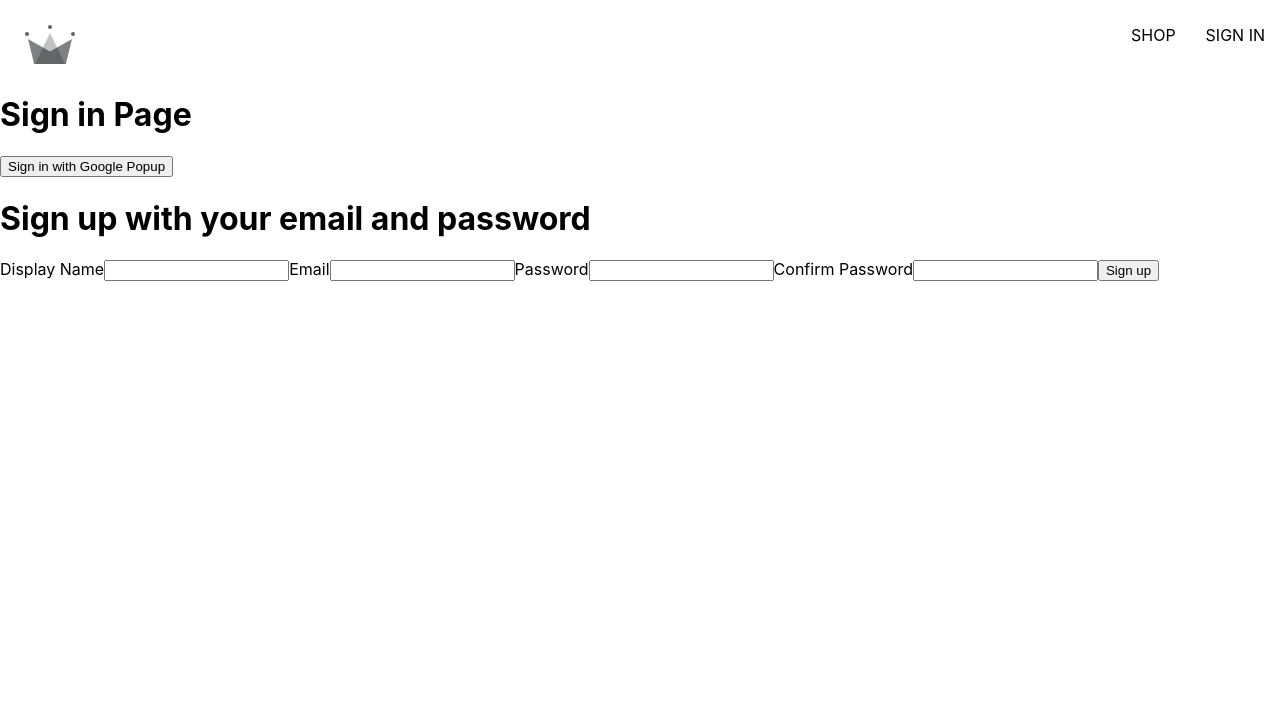
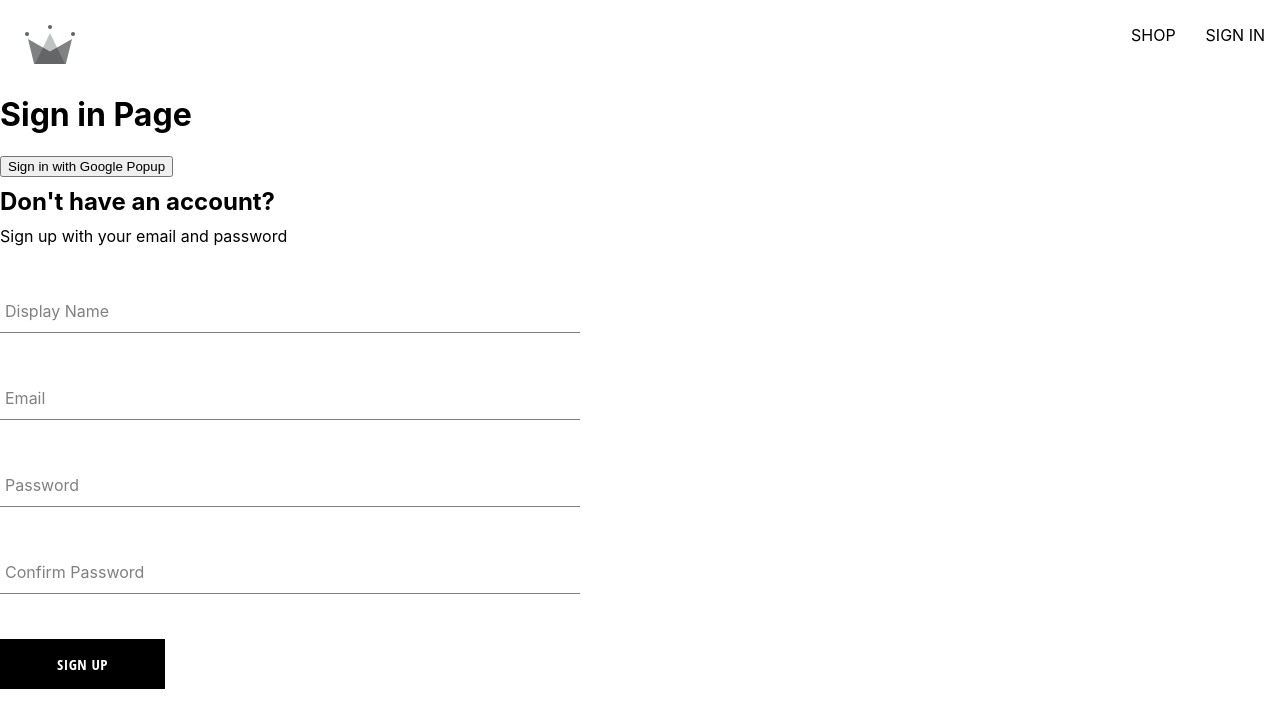
Before and after one commit to daveslaw/send-it, a React (Create React App) app: page /sign-in in a window 1280 px wide. Shown: the top 728 px of the page. Built offline with nearby package versions, Linux system fonts and the light colour scheme.

Commit message:
creation of signup component and styled button component

```diff
--- /dev/null
+++ b/src/components/Button/Button.js
@@ -0,0 +1,20 @@
+import React from "react";
+import "./button.styles.scss";
+
+const Button = ({ children, buttonType, ...otherProps }) => {
+	const buttonTypeClasses = {
+		google: "google-sign-in",
+		inverted: "inverted",
+		default: "default",
+	};
+	return (
+		<button
+			className={`button-container ${buttonTypeClasses[buttonType]}`}
+			{...otherProps}
+		>
+			{children}
+		</button>
+	);
+};
+
+export default Button;
--- /dev/null
+++ b/src/components/Button/button.styles.scss
@@ -0,0 +1,46 @@
+.button-container {
+    min-width: 165px;
+    width: auto;
+    height: 50px;
+    letter-spacing: 0.5px;
+    line-height: 50px;
+    padding: 0 35px 0 35px;
+    font-size: 15px;
+    background-color: black;
+    color: white;
+    text-transform: uppercase;
+    font-family: 'Open Sans Condensed';
+    font-weight: bolder;
+    border: none;
+    cursor: pointer;
+    display: flex;
+    justify-content: center;
+
+    &:hover {
+      background-color: white;
+      color: black;
+      border: 1px solid black;
+    }
+
+    &.google-sign-in {
+      background-color: #4285f4;
+      color: white;
+
+      &:hover {
+        background-color: #357ae8;
+        border: none;
+      }
+    }
+
+    &.inverted {
+      background-color: white;
+      color: black;
+      border: 1px solid black;
+
+      &:hover {
+        background-color: black;
+        color: white;
+        border: none;
+      }
+    }
+  }
--- /dev/null
+++ b/src/components/FormInput/FormInput.js
@@ -0,0 +1,21 @@
+import React from "react";
+import './formInput.styles.scss'
+
+const FormInput = ({ label, ...otherProps }) => {
+	return (
+		<div className="group">
+			{label && (
+				<label
+					className={`${
+						otherProps.value.length ? "shrink" : ""
+					} form-input-label`}
+				>
+					{label}
+				</label>
+			)}
+			<input className="form-input" {...otherProps}></input>
+		</div>
+	);
+};
+
+export default FormInput;
--- /dev/null
+++ b/src/components/FormInput/formInput.styles.scss
@@ -0,0 +1,54 @@
+$sub-color: grey;
+$main-color: black;
+
+@mixin shrinkLabel {
+  top: -14px;
+  font-size: 12px;
+  color: $main-color;
+}
+
+.group {
+  position: relative;
+  margin: 45px 0;
+
+  .form-input {
+    background: none;
+    background-color: white;
+    color: $sub-color;
+    font-size: 18px;
+    padding: 10px 10px 10px 5px;
+    display: block;
+    width: 100%;
+    border: none;
+    border-radius: 0;
+    border-bottom: 1px solid $sub-color;
+    margin: 25px 0;
+
+    &:focus {
+      outline: none;
+    }
+
+    &:focus ~ .form-input-label {
+      @include shrinkLabel();
+    }
+  }
+
+  input[type='password'] {
+    letter-spacing: 0.3em;
+  }
+
+  .form-input-label {
+    color: $sub-color;
+    font-size: 16px;
+    font-weight: normal;
+    position: absolute;
+    pointer-events: none;
+    left: 5px;
+    top: 10px;
+    transition: 300ms ease all;
+
+    &.shrink {
+      @include shrinkLabel();
+    }
+  }
+}
--- a/src/components/SignUpForm/SignUpForm.js
+++ b/src/components/SignUpForm/SignUpForm.js
@@ -3,6 +3,9 @@
 	createAuthUserWithEmailAndPassword,
 	createUserDoc,
 } from "../../utils/Firebase/firebase.utils";
+import FormInput from '../FormInput/FormInput';
+import './SignUpForm.scss';
+import Button from '../Button/Button';
 
 const defaultFormData = {
 	displayName: "",
@@ -46,45 +49,50 @@
     }
 
 	return (
-		<div>
-			<h1>Sign up with your email and password</h1>
+		<div className="sign-up-container">
+            <h2>Don't have an account?</h2>
+			<span>Sign up with your email and password</span>
 			<form onSubmit={handleSubmit}>
-				<label>Display Name</label>
-				<input
+
+				<FormInput
+                    label='Display Name'
 					type="text"
 					required
 					onChange={handleFormInput}
 					name="displayName"
 					value={displayName}
-				></input>
+				/>
 
-				<label>Email</label>
-				<input
+
+				<FormInput
+                    label='Email'
 					type="email"
 					required
 					onChange={handleFormInput}
 					name="email"
 					value={email}
-				></input>
+				/>
 
-				<label>Password</label>
-				<input
+
+				<FormInput
+                    label='Password'
 					type="password"
 					required
 					onChange={handleFormInput}
 					name="password"
 					value={password}
-				></input>
+				/>
 
-				<label>Confirm Password</label>
-				<input
+
+				<FormInput
+                    label='Confirm Password'
 					type="password"
 					required
 					onChange={handleFormInput}
 					name="confirmPassword"
 					value={confirmPassword}
-				></input>
-				<button type="submit">Sign up</button>
+				/>
+				<Button type="submit">Sign up</Button>
 			</form>
 		</div>
 	);
--- /dev/null
+++ b/src/components/SignUpForm/SignUpForm.scss
@@ -0,0 +1,10 @@
+.sign-up-container {
+    display: flex;
+    flex-direction: column;
+    width: 580px;
+
+    h2 {
+        margin: 10px 0;
+
+    }
+}
```
